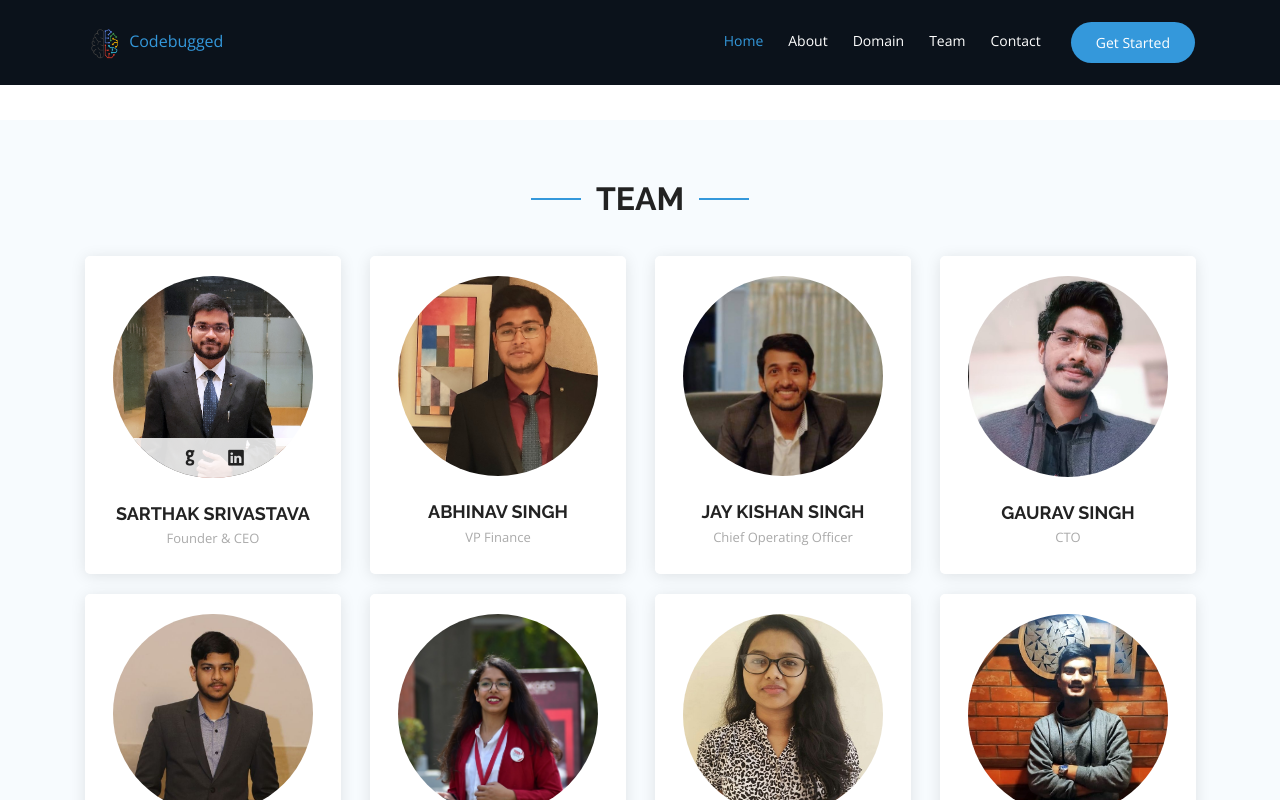
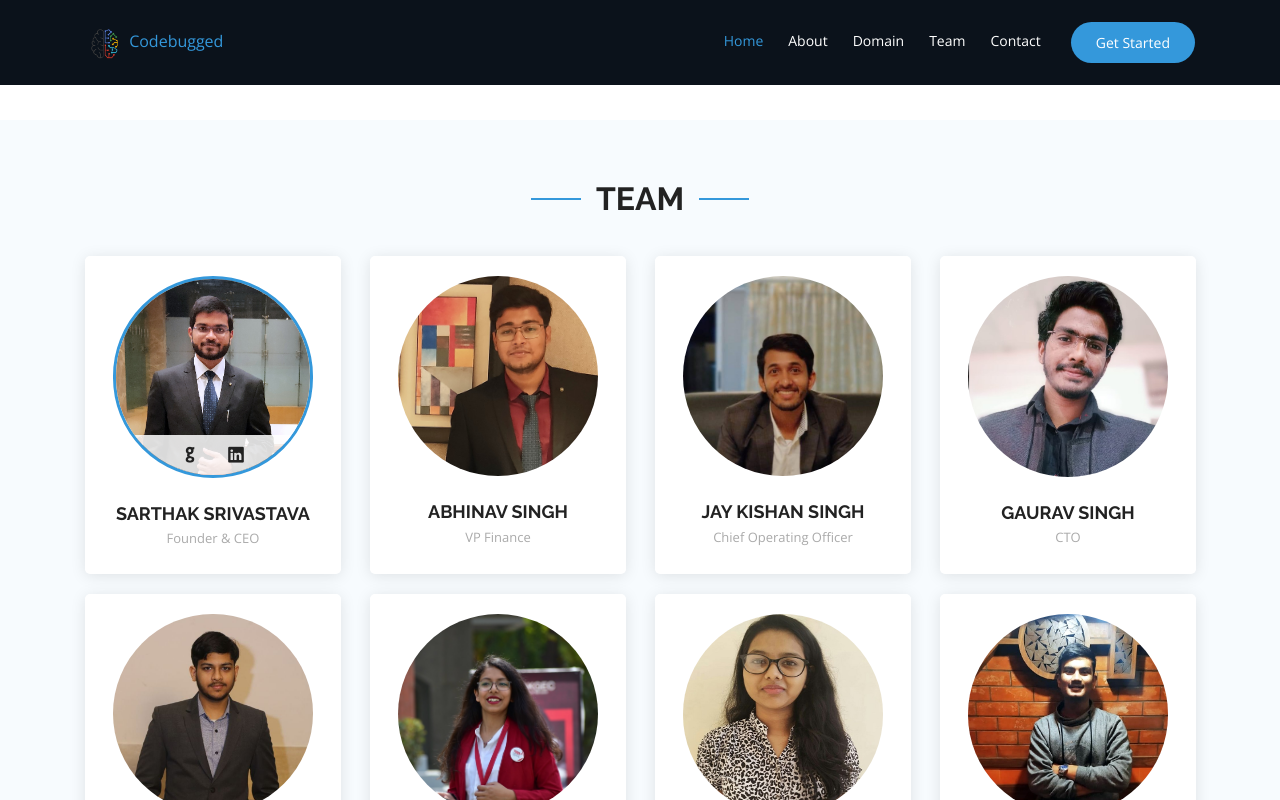
Before and after one commit to Codebugged-Research/codebugged-website, a plain HTML site: page team.html in a window 1280 px wide. In both pictures the pointer is over the element 213 px from the left and 377 px from the top of the page. Shown: the top 800 px of the page. Drawn offline with nearby package versions, Linux system fonts and the light colour scheme.

Commit message:
team img border

```diff
--- a/assets/css/style.css
+++ b/assets/css/style.css
@@ -1252,6 +1252,9 @@ section {
 .team .member:hover .social {
   opacity: 1;
 }
+.team .member .member-img:hover {
+  border: solid #3498db;
+}
 
 /*--------------------------------------------------------------
 # Pricing
```
